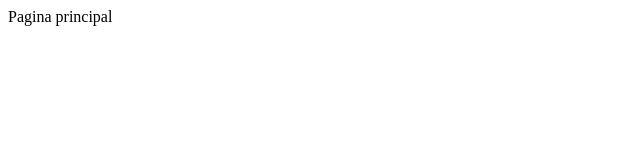
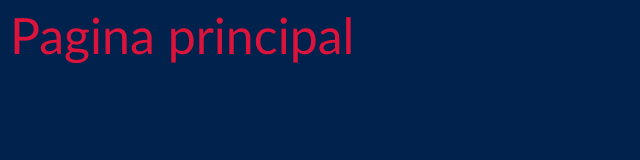
Before and after one commit to laeamdz36/web_rasp_1, a plain HTML site: page index.html in a window 1280 px wide. Shown: the whole page, without its empty margins (0-640 px from the left). Drawn offline with Linux system fonts and the light colour scheme.

Commit message:
Adding styles

```diff
--- a/index.html
+++ b/index.html
@@ -4,9 +4,9 @@
 <head>
     <meta charset="UTF-8">
     <meta name="viewport" content="width=device-width, initial-scale=1.0">
-    <link rel="stylesheets" href="reset.css">
-    <link rel="stylesheets" href="style.css">
-    <title>Index Page</title>
+    <link rel="stylesheet" href="reset.css">
+    <link rel="stylesheet" href="style.css">
+    <title>Home</title>
 </head>
 
 <body>
--- a/style.css
+++ b/style.css
@@ -1,3 +1,11 @@
 body {
     background-color: #00224D;
 }
+
+.page_header {
+    color: crimson;
+    font-size: 50px;
+    font-family: "Trebuchet MS", Verdana, sans-serif;
+    margin: 10px;
+    display: inline-block;
+}
```
